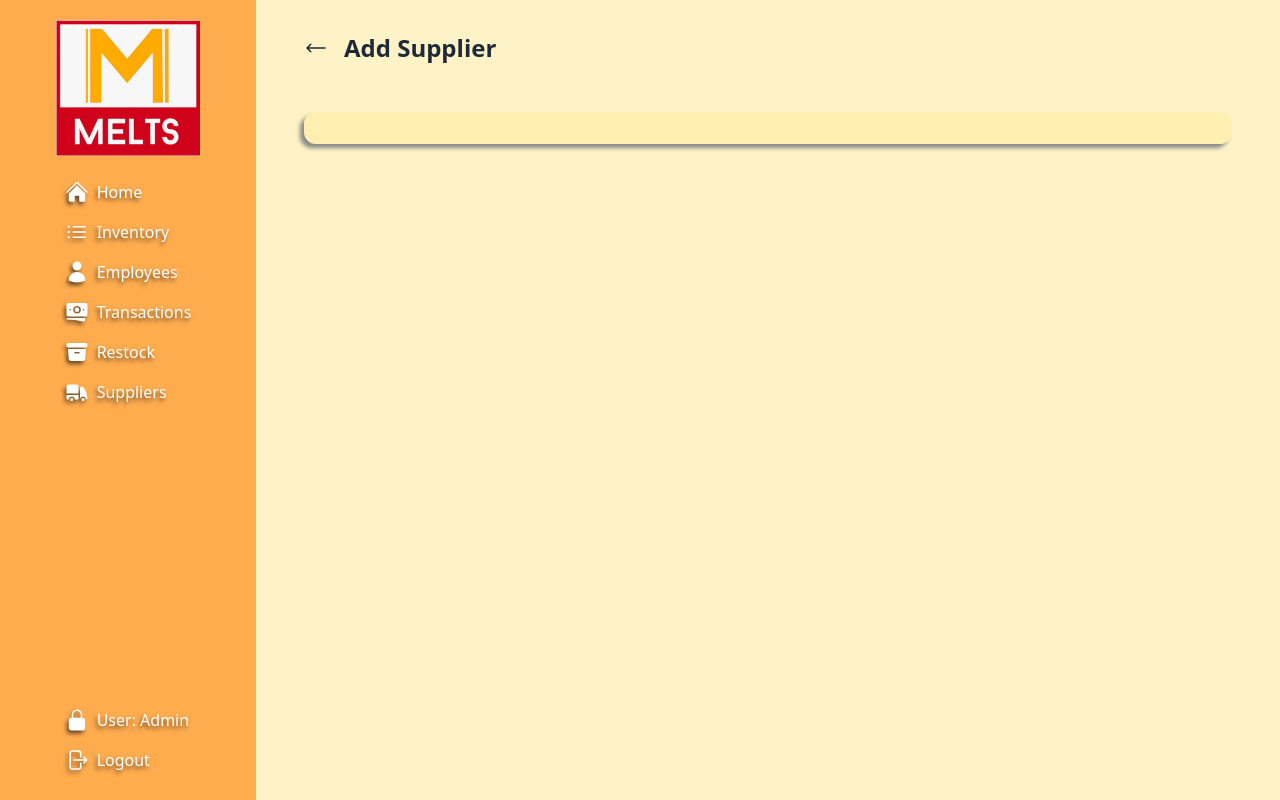
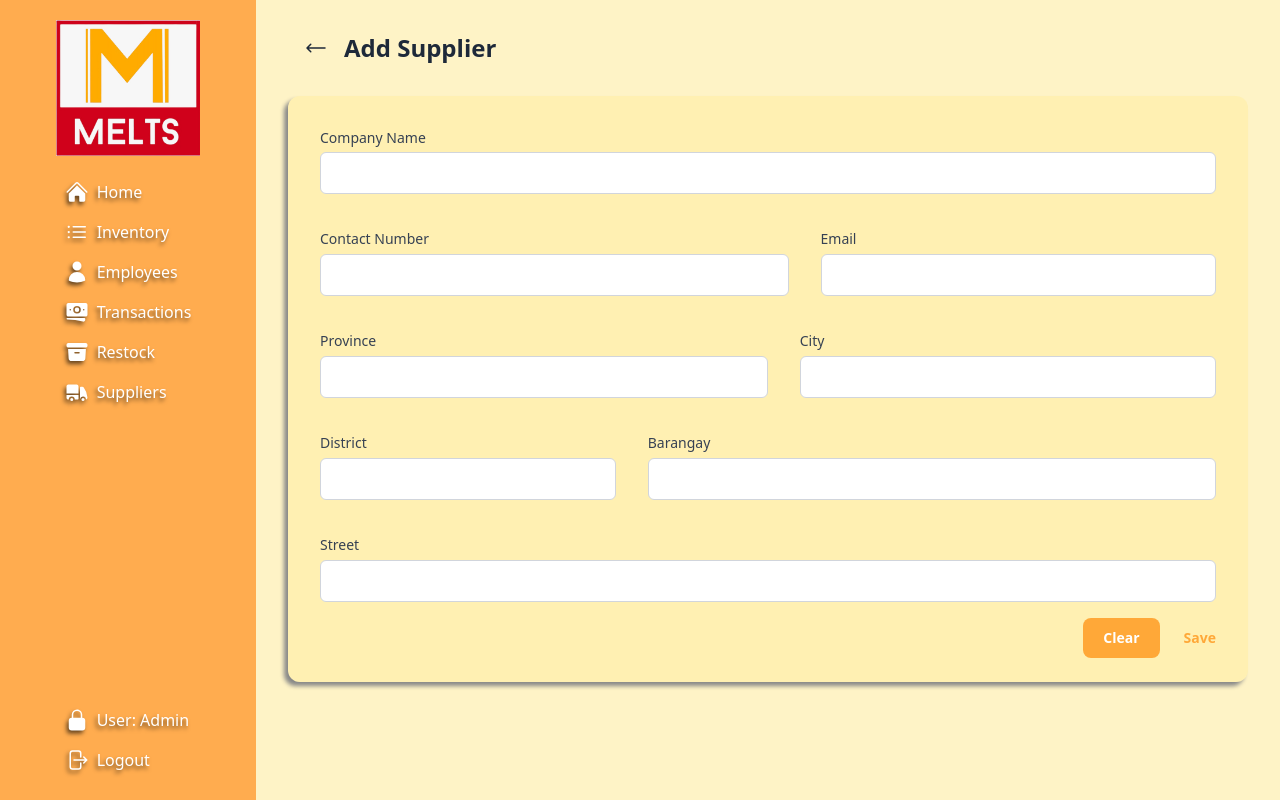
Before and after one commit to rcSabucido/melts-inventory, a React (Vite) app: page /add_supplier in a window 1280 px wide. Built offline with nearby package versions, Linux system fonts and the light colour scheme.

Commit message:
Create input layout for add supplier page

```diff
--- a/src/components/SupplierInput.jsx
+++ b/src/components/SupplierInput.jsx
@@ -1,6 +1,96 @@
-const SupplierInput = () => {
+import Button from '../components/Button.jsx';
+
+const SupplierInput = ( {className} ) => {
+  let addClassName = className
   return (
-    <div className="m-8 p-4 bg-amber-200/30 rounded-xl shadow-[-4px_4px_4px_#888888]">
+    <div className={`m-4 p-4 bg-amber-200/30 rounded-xl flex flex-col ${addClassName}`}>
+      <div className="m-4">
+          <label className="block text-sm font-medium text-gray-700">Company Name</label>
+          <input
+              type="text"
+              name="companyName"
+              className="mt-1 block w-full p-2 border border-gray-300 bg-white rounded-md"
+              required
+          />
+      </div>
+      <div className="flex flex-row flex-wrap justify-between">
+        <div className="m-4 grow">
+            <label className="text-sm font-medium text-gray-700">Contact Number</label>
+            <input
+                type="text"
+                name="contactNumber"
+                className="mt-1 w-full p-2 border border-gray-300 bg-white rounded-md"
+                required
+            />
+        </div>
+        <div className="m-4 grow">
+            <label className="text-sm font-medium text-gray-700">Email</label>
+            <input
+                type="text"
+                name="email"
+                className="mt-1 w-full p-2 border border-gray-300 bg-white rounded-md"
+                required
+            />
+        </div>
+      </div>
+      <div className="flex flex-row flex-wrap justify-between">
+        <div className="m-4 grow">
+            <label className="text-sm font-medium text-gray-700">Province</label>
+            <input
+                type="text"
+                name="province"
+                className="mt-1 w-full p-2 border border-gray-300 bg-white rounded-md"
+                required
+            />
+        </div>
+        <div className="m-4 grow">
+            <label className="text-sm font-medium text-gray-700">City</label>
+            <input
+                type="text"
+                name="city"
+                className="mt-1 w-full p-2 border border-gray-300 bg-white rounded-md"
+                required
+            />
+        </div>
+      </div>
+      <div className="flex flex-row flex-wrap justify-between">
+        <div className="m-4">
+            <label className="text-sm font-medium text-gray-700">District</label>
+            <input
+                type="text"
+                name="district"
+                className="mt-1 w-full p-2 border border-gray-300 bg-white rounded-md"
+                required
+            />
+        </div>
+        <div className="m-4 grow">
+            <label className="text-sm font-medium text-gray-700">Barangay</label>
+            <input
+                type="text"
+                name="barangay"
+                className="mt-1 w-full p-2 border border-gray-300 bg-white rounded-md"
+                required
+            />
+        </div>
+        <div className="m-4 grow">
+            <label className="text-sm font-medium text-gray-700">Street</label>
+            <input
+                type="text"
+                name="street"
+                className="mt-1 w-full p-2 border border-gray-300 bg-white rounded-md"
+                required
+            />
+        </div>
+      </div>
+
+      <div className="flex flex-row justify-end">
+        <Button>
+            Clear
+        </Button>
+        <button className="font-bold rounded-lg text-sm text-orange-400/70 mb-2 px-4">
+            Save
+        </button>
+      </div>
     </div>
   );
 }
--- a/src/pages/AddSupplier.jsx
+++ b/src/pages/AddSupplier.jsx
@@ -1,5 +1,4 @@
 import { useState } from 'react';
-import Button from '../components/Button.jsx';
 import Sidebar from '../components/Sidebar.jsx';
 import SupplierInput from '../components/SupplierInput.jsx';
 import { ArrowLongLeftIcon } from '@heroicons/react/24/solid';
@@ -14,7 +13,7 @@ const AddSupplierPage = () => {
           <ArrowLongLeftIcon className='h-6 w-6 mx-4'/>
           Add Supplier
       </button>
-      <SupplierInput />
+      <SupplierInput className="shadow-[-4px_4px_4px_#888888]" />
     </main>
     </div>
   </>
```
